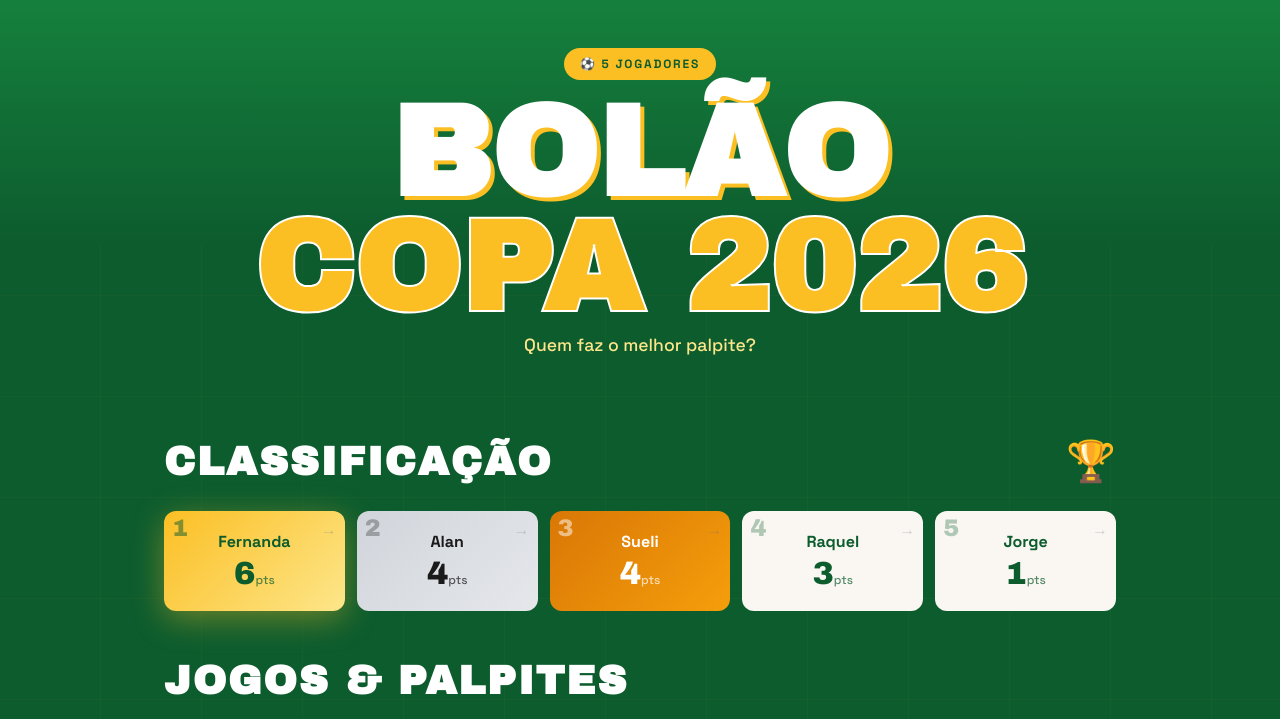
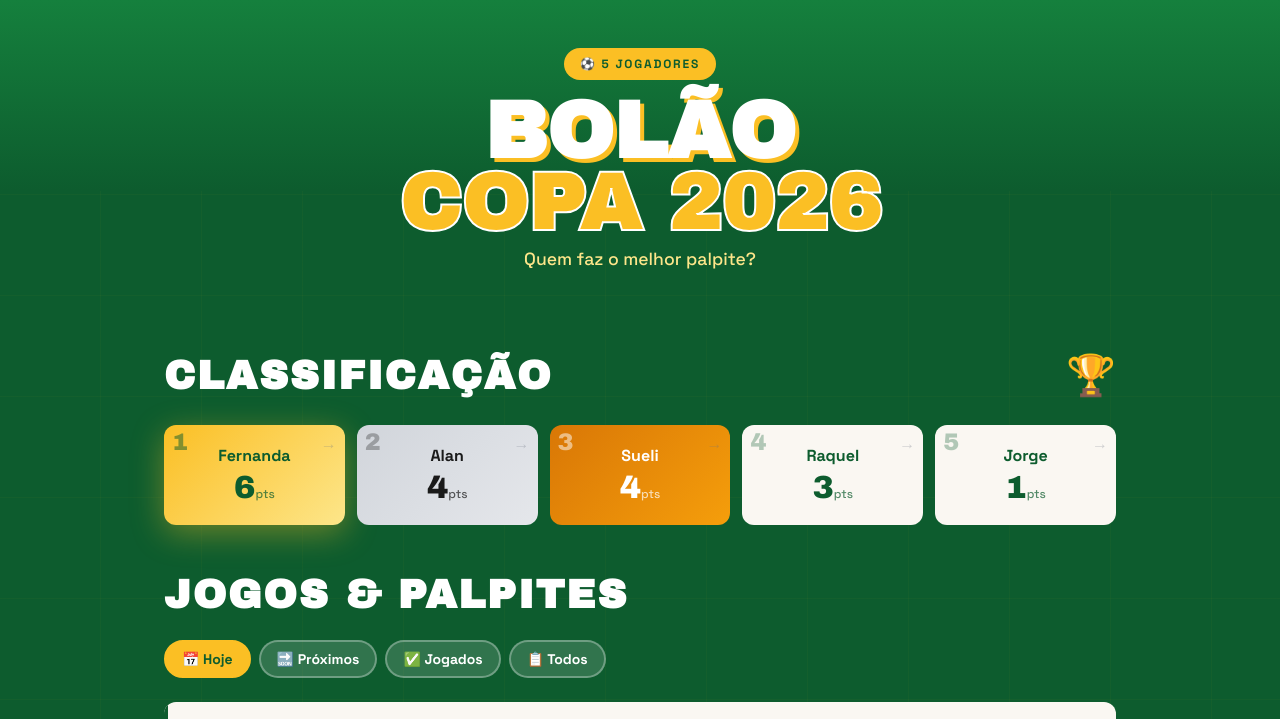
Before and after one commit to jorgerenato/bolao2026, a plain HTML site: page index.html in a window 1280 px wide. Shown: the top 719 px of the page. Drawn offline with Linux system fonts and the light colour scheme.

Commit message:
diminuir titulo

```diff
--- a/styles.css
+++ b/styles.css
@@ -134,7 +134,7 @@ body {
 
 .main-title {
     font-family: 'Archivo Black', sans-serif;
-    font-size: clamp(3rem, 12vw, 8rem);
+    font-size: clamp(2rem, 8vw, 5rem);
     line-height: 0.9;
     text-transform: uppercase;
     color: var(--white);
```
